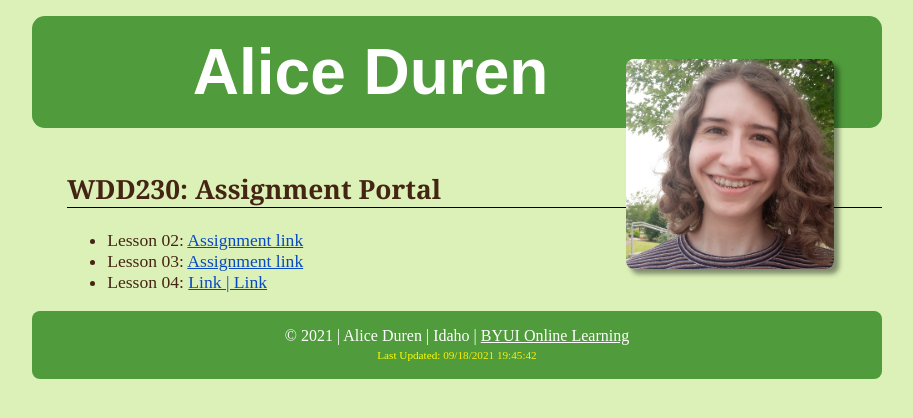
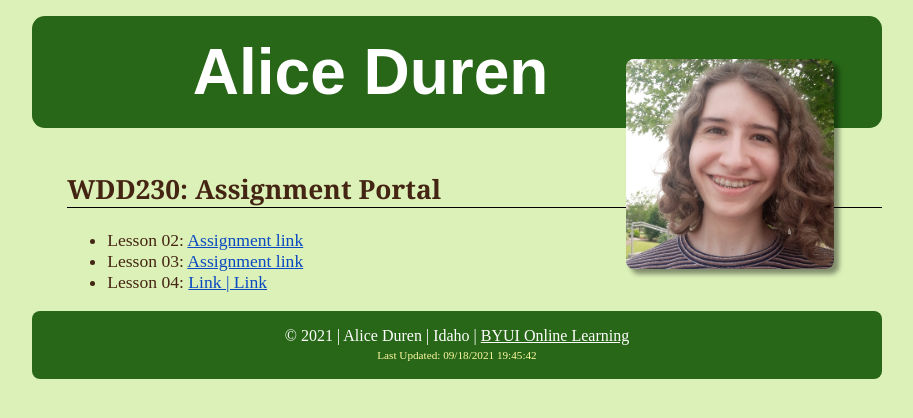
Before and after one commit to aliceduren/aliceduren.github.io, a plain HTML site: page index.html in a window 1280 px wide. Shown: the whole page, without its empty margins (183-1096 px from the left). Drawn offline with Linux system fonts and the light colour scheme.

Commit message:
newcolors

```diff
--- a/index.css
+++ b/index.css
@@ -1,7 +1,7 @@
 @import url('https://fonts.googleapis.com/css2?family=Glory:wght@300&family=Roboto+Mono:wght@100&display=swap');
 
 h1 {
-  background-color: rgb(80, 155, 60);
+  background-color: rgb(40 103 24);
   border-radius: 0.2em;
   color: rgb(255, 255, 255);
   text-align: center;
@@ -42,15 +42,15 @@ a {
 }
 
 .bb {
-  color: rgb(255, 238, 0);
+  color: rgb(255, 249, 163);
   font-size: 0.7em;
 }
 .last {
-  color: yellow;
+  color: rgb(255, 249, 163);
   font-size: 0.7em;
 }
 footer {
-  background-color: rgb(80, 155, 60);
+  background-color: rgb(40 103 24);
   color: rgb(255, 255, 255);
   text-align: center;
   border-radius: 0.5em;
```
